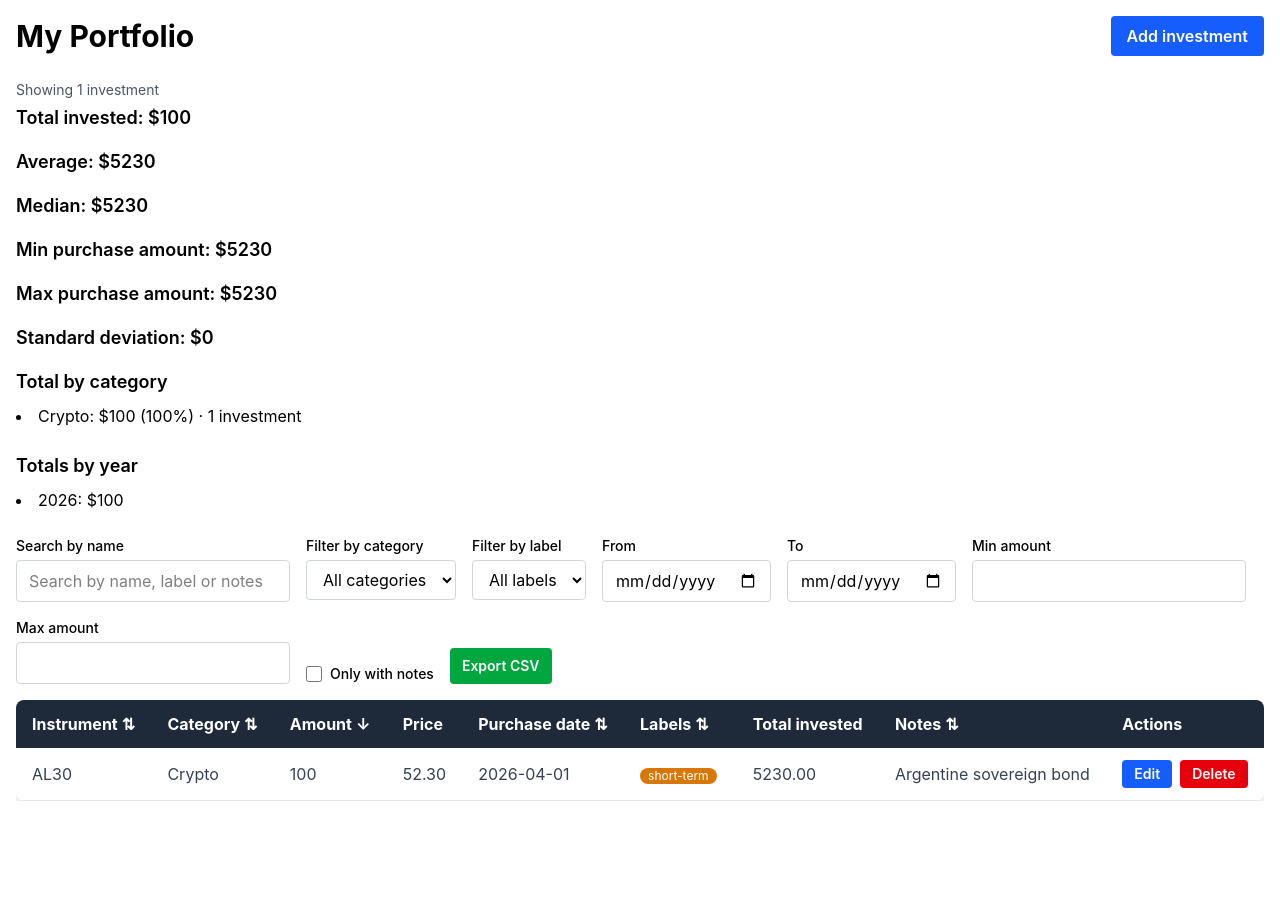
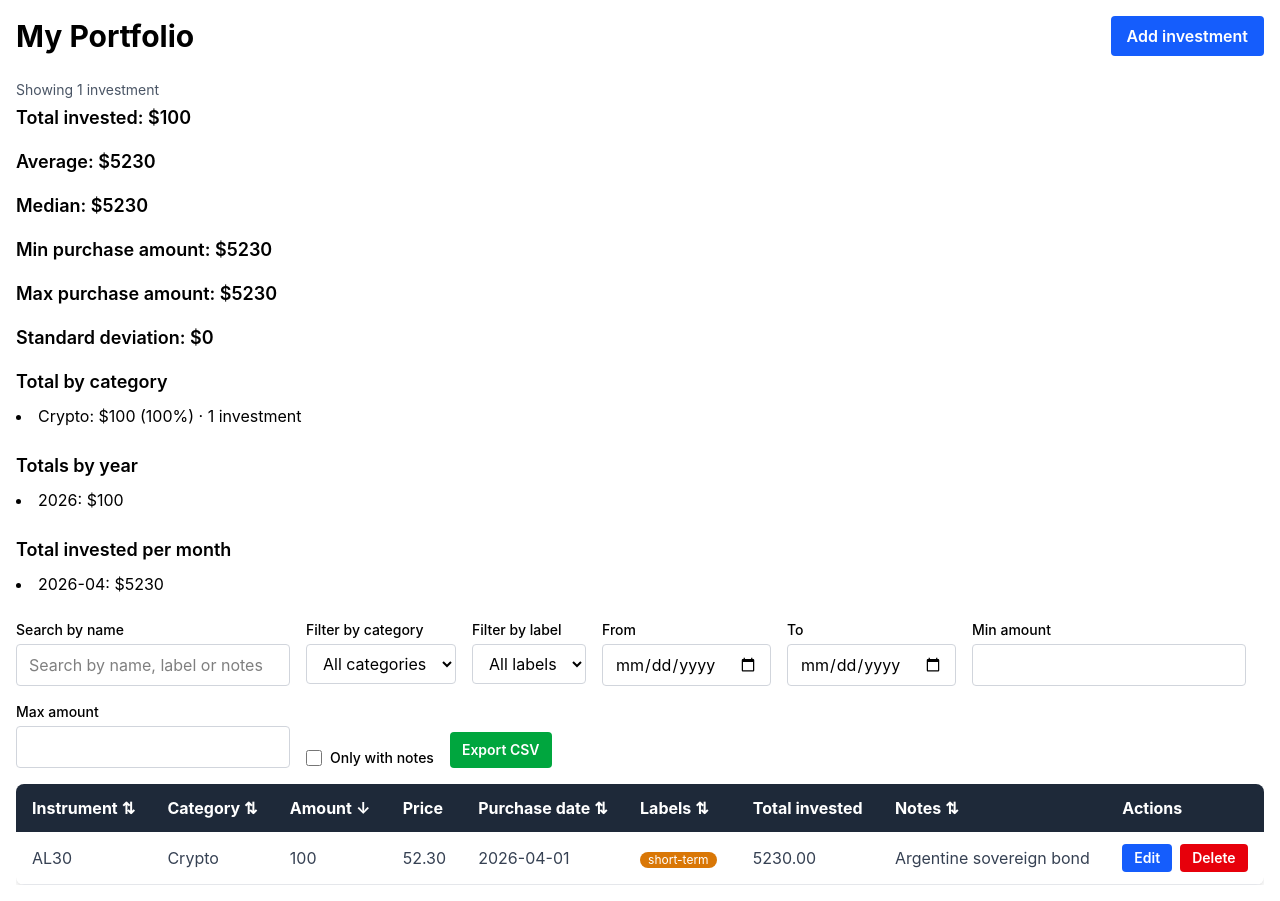
Before and after one commit to aarongutierrez08/my-investments, a Next.js app: page / in a window 1280 px wide. Before the commit the page ends 817 px from the top, so only its background shows below. Built offline with nearby package versions, Linux system fonts and the light colour scheme.

Commit message:
feat: implement issue #103 (#104)
Co-authored-by: arito <agutierrez@zetti.com.ar>

```diff
--- a/app/InvestmentsTable.tsx
+++ b/app/InvestmentsTable.tsx
@@ -404,6 +404,21 @@ export function InvestmentsTable({ investments, labels: labelsData }: Investment
     return Array.from(breakdown.entries()).sort(([a], [b]) => b.localeCompare(a));
   }, [filteredInvestments]);
 
+  const monthBreakdown = useMemo(() => {
+    const breakdown = new Map<string, number>();
+    for (const investment of filteredInvestments) {
+      const purchaseDate = investment.purchaseDate || '';
+      if (!purchaseDate) continue;
+      const month = purchaseDate.slice(0, 7);
+      if (month.length !== 7) continue;
+      breakdown.set(
+        month,
+        (breakdown.get(month) ?? 0) + investment.amount * investment.price,
+      );
+    }
+    return Array.from(breakdown.entries()).sort(([a], [b]) => b.localeCompare(a));
+  }, [filteredInvestments]);
+
   function handleExportCsv() {
     const csv = buildInvestmentsCsv(displayedInvestments);
     const blob = new Blob([csv], { type: 'text/csv;charset=utf-8' });
@@ -529,6 +544,18 @@ export function InvestmentsTable({ investments, labels: labelsData }: Investment
           <ul className="list-disc list-inside">
             {yearBreakdown.map(([year, total]) => (
               <li key={year}>{`${year}: $${total}`}</li>
+            ))}
+          </ul>
+        </section>
+      )}
+      {monthBreakdown.length > 0 && (
+        <section aria-labelledby="totals-by-month-heading" className="mb-6">
+          <h2 id="totals-by-month-heading" className="text-lg font-semibold mb-2">
+            Total invested per month
+          </h2>
+          <ul className="list-disc list-inside">
+            {monthBreakdown.map(([month, total]) => (
+              <li key={month}>{`${month}: $${total}`}</li>
             ))}
           </ul>
         </section>
```
Also changed, not shown: 2 other files (tests, documents, lock files or other folders).
